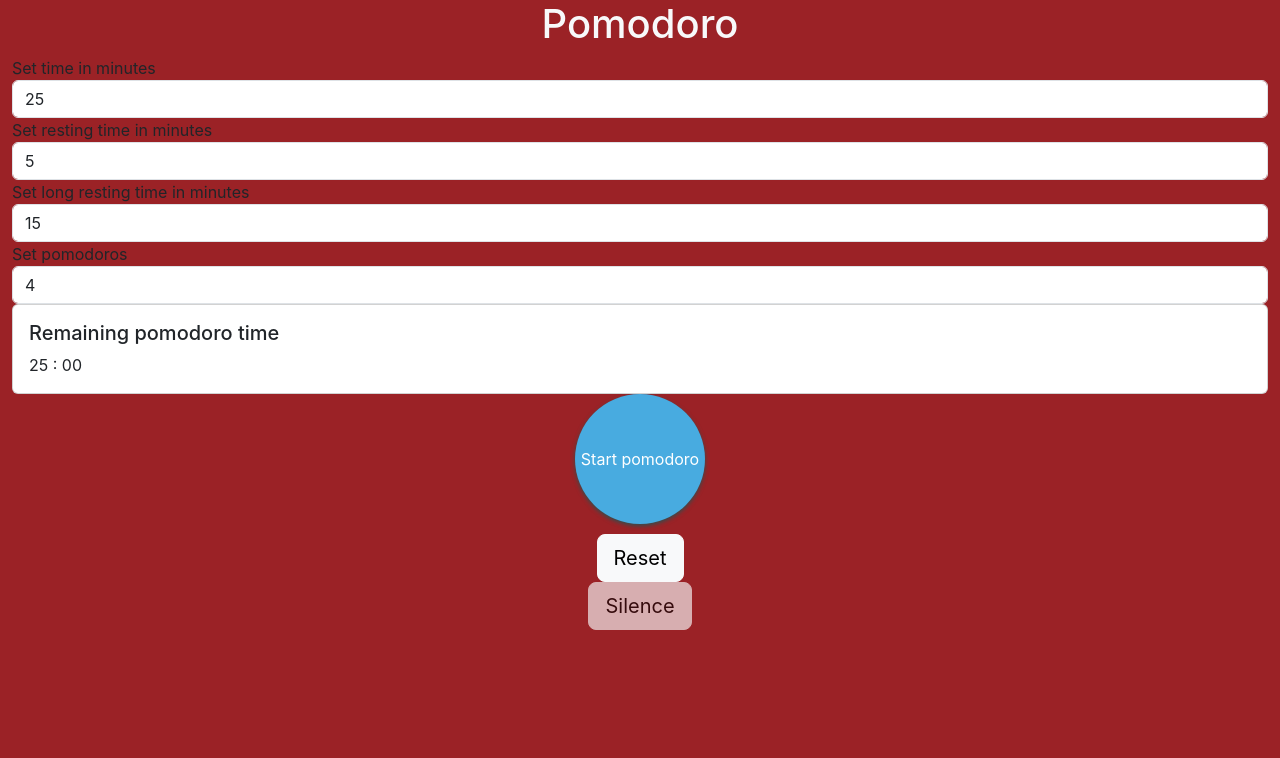
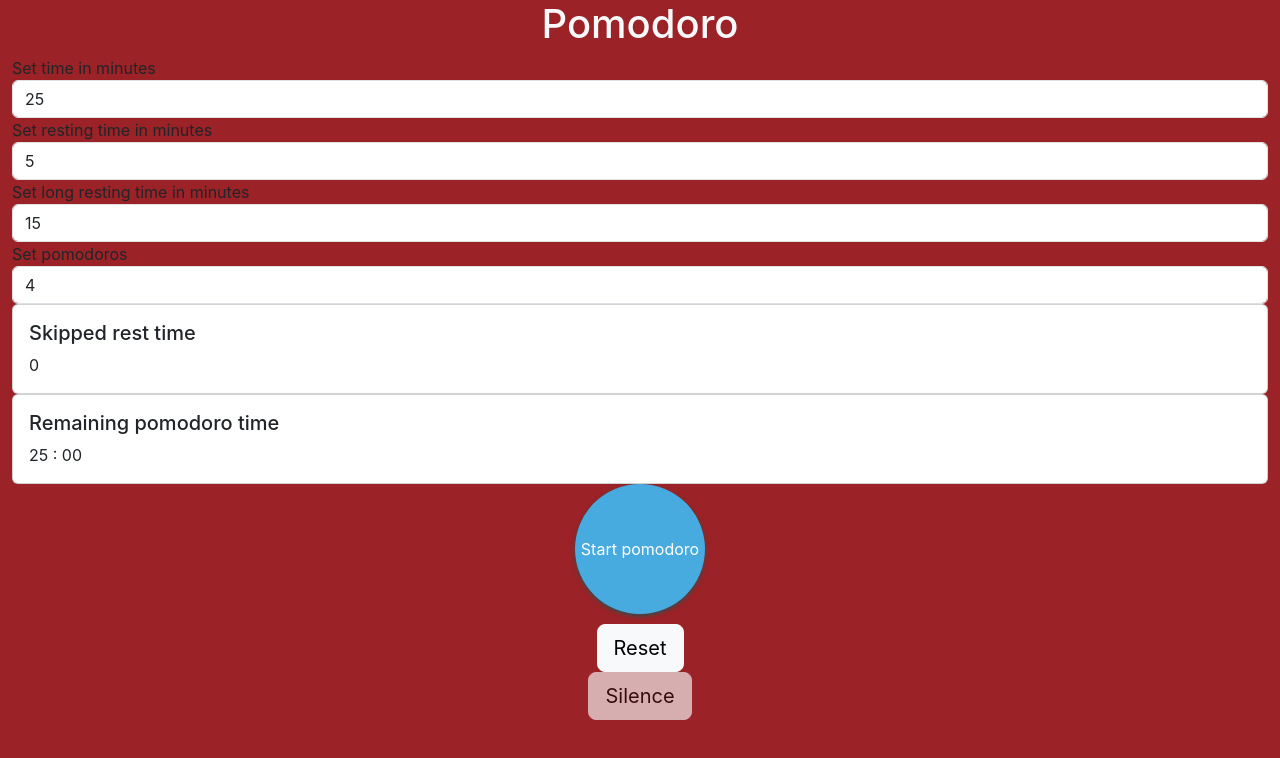
Before and after one commit to extremito/pomodoro-web-app, a React (Create React App) app: page / in a window 1280 px wide. Shown: the top 758 px of the page. Built offline with nearby package versions, Linux system fonts and the light colour scheme.

Commit message:
Main logic review

```diff
--- a/src/App.tsx
+++ b/src/App.tsx
@@ -5,6 +5,7 @@ import TimeDisplay from "./components/TimeDisplay/TimeDisplay";
 import TimerMainButton from "./components/TimerMainButton/TimerMainButton";
 import NumberInput from "./components/NumberInput/NumberInput";
 import Button from "./components/Button/Button";
+import SimpleCard from "./components/SimpleCard/SimpleCard";
 
 const initialState = {
   timeMin: "25",
@@ -55,13 +56,18 @@ const App = () => {
   const restingSeconds = restingMin ? parseInt(restingMin) * 60 : 0;
   const longRestSeconds = longRestMin ? parseInt(longRestMin) * 60 : 0;
   const waitSeconds = waitTimeMins * 60;
-  const displayTime = longRestStage ? longRestSeconds : restStage ? restingSeconds : pomodoroSeconds;
+  const displayTime = longRestStage
+    ? longRestSeconds
+    : restStage
+    ? restingSeconds
+    : pomodoroSeconds;
   const backgroundClass = !enableStart
     ? restStage
       ? "rest-running"
       : "pomodoro-running"
     : "";
-
+  const restingStage = restStage || longRestStage;
+  const pomodoroStage = !restingStage && !waitStage;
   const disablePomodoroTimeSet = !enableStart;
   const disableRestTimeSet = !enableStart && restStage;
   const disableStartButton = restStage
@@ -101,32 +107,35 @@ const App = () => {
 
   const handleTimerButton = () => {
     switch (true) {
-      case enableStart && !restStage && !waitStage: {
+      case enableStart && !restingStage && !waitStage: {
         typeof stopCounter.current === "function" && stopCounter.current();
         setState({ enableStart: false, secs: 0, playNotification: false });
         stopCounter.current = startCounter(1000);
         break;
       }
-      case enableStart && !restStage && waitStage: {
+      case enableStart && !restingStage && waitStage: {
+        const _longRestStage = !(elapsedPomodoros % parseInt(pomodoroNum));
         typeof stopCounter.current === "function" && stopCounter.current();
         setState({
           enableStart: false,
           secs: 0,
           playNotification: false,
           waitStage: false,
-          restStage: true,
+          restStage: !_longRestStage,
+          longRestStage: _longRestStage,
         });
-        stopCounter.current = startCounter(1000);
         break;
       }
-      case enableStart && restStage && !waitStage: {
+      case enableStart && restingStage && !waitStage: {
+        const _longRestStage = !(elapsedPomodoros % parseInt(pomodoroNum));
         typeof stopCounter.current === "function" && stopCounter.current();
         setState({
           enableStart: false,
           secs: 0,
           playNotification: false,
           waitStage: false,
-          restStage: false,
+          restStage: !_longRestStage,
+          longRestStage: _longRestStage,
         });
         stopCounter.current = startCounter(1000);
         break;
@@ -160,9 +169,9 @@ const App = () => {
         longRestStage: !!(elapsedPomodoros % parseInt(pomodoroNum)),
       });
     } else if (secs === waitSeconds && waitStage) {
-      const _longRestStage = !!(elapsedPomodoros % parseInt(pomodoroNum));
+      const _longRestStage = !(elapsedPomodoros % parseInt(pomodoroNum));
       setState({
-        enableStart: true,
+        enableStart: false,
         restStage: false,
         waitStage: false,
         elapsedPomodoros: elapsedPomodoros + 1,
@@ -181,7 +190,7 @@ const App = () => {
         elapsedRests: elapsedRests + 1,
         secs: 0,
       });
-    } else if (restStage && longRestStage && secs === longRestSeconds) {
+    } else if (!restStage && longRestStage && secs === longRestSeconds) {
       typeof stopCounter.current === "function" && stopCounter.current();
       setState({
         enableStart: true,
@@ -230,11 +239,16 @@ const App = () => {
             />
           </div>
         </form>
+        <SimpleCard
+          title="Skipped rest time"
+          text={skippedRestMins.toString()}
+        />
         <TimeDisplay
           seconds={secs}
           timeset={displayTime}
-          displayPomodoro={!restStage}
-          displayRest={restStage}
+          displayPomodoro={pomodoroStage}
+          displayRest={restingStage}
+          displayWait={waitStage}
         />
         <div className="d-flex flex-column align-items-center">
           <TimerMainButton
@@ -243,6 +257,7 @@ const App = () => {
             paused={timerPause}
             restStage={restStage}
             disabled={disableStartButton}
+            waiting={waitStage}
           />
           <Button onClick={resetAllValues}>Reset</Button>
           <Button onClick={onClickSilence} disabled={!playNotification}>
```
